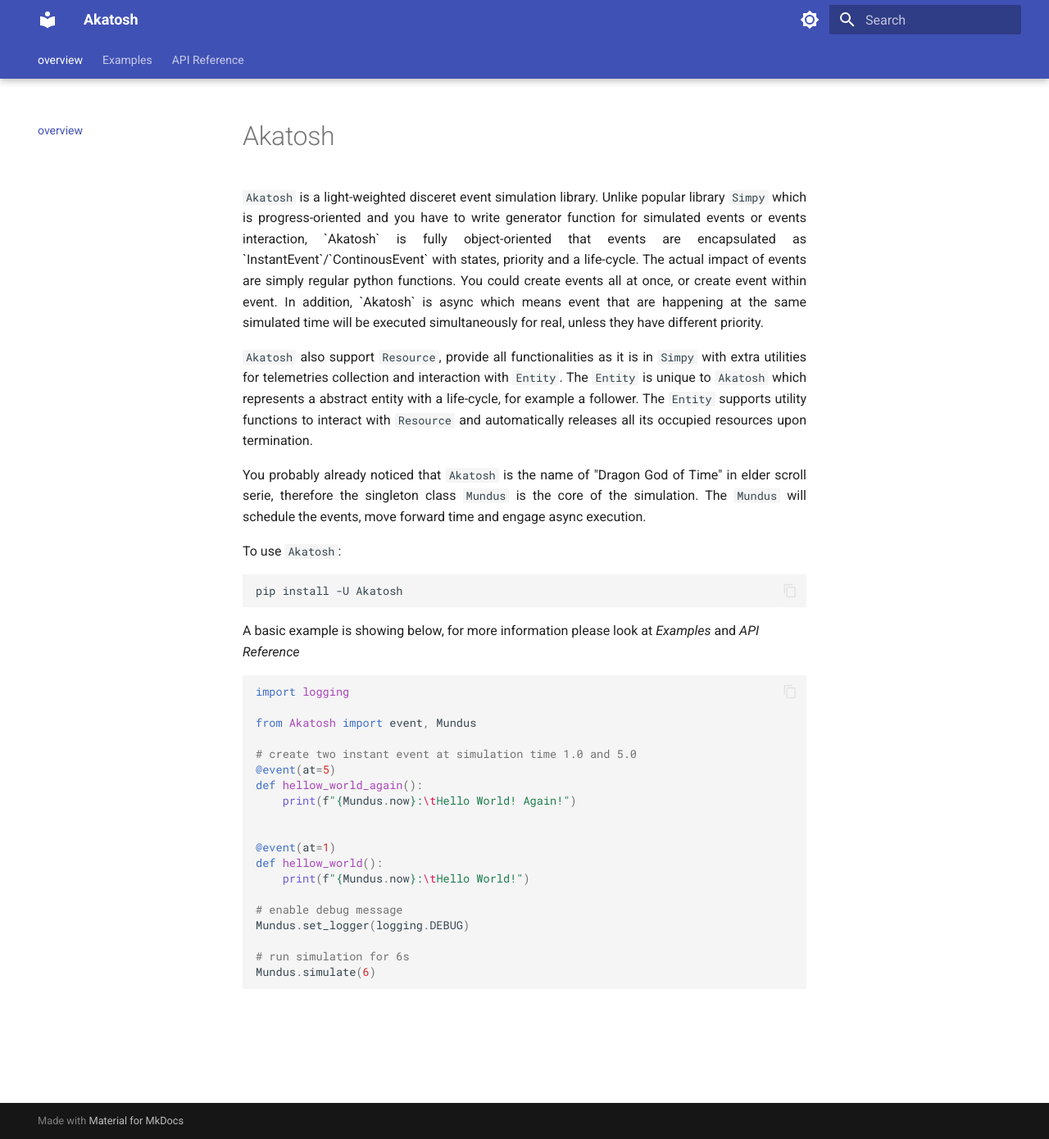
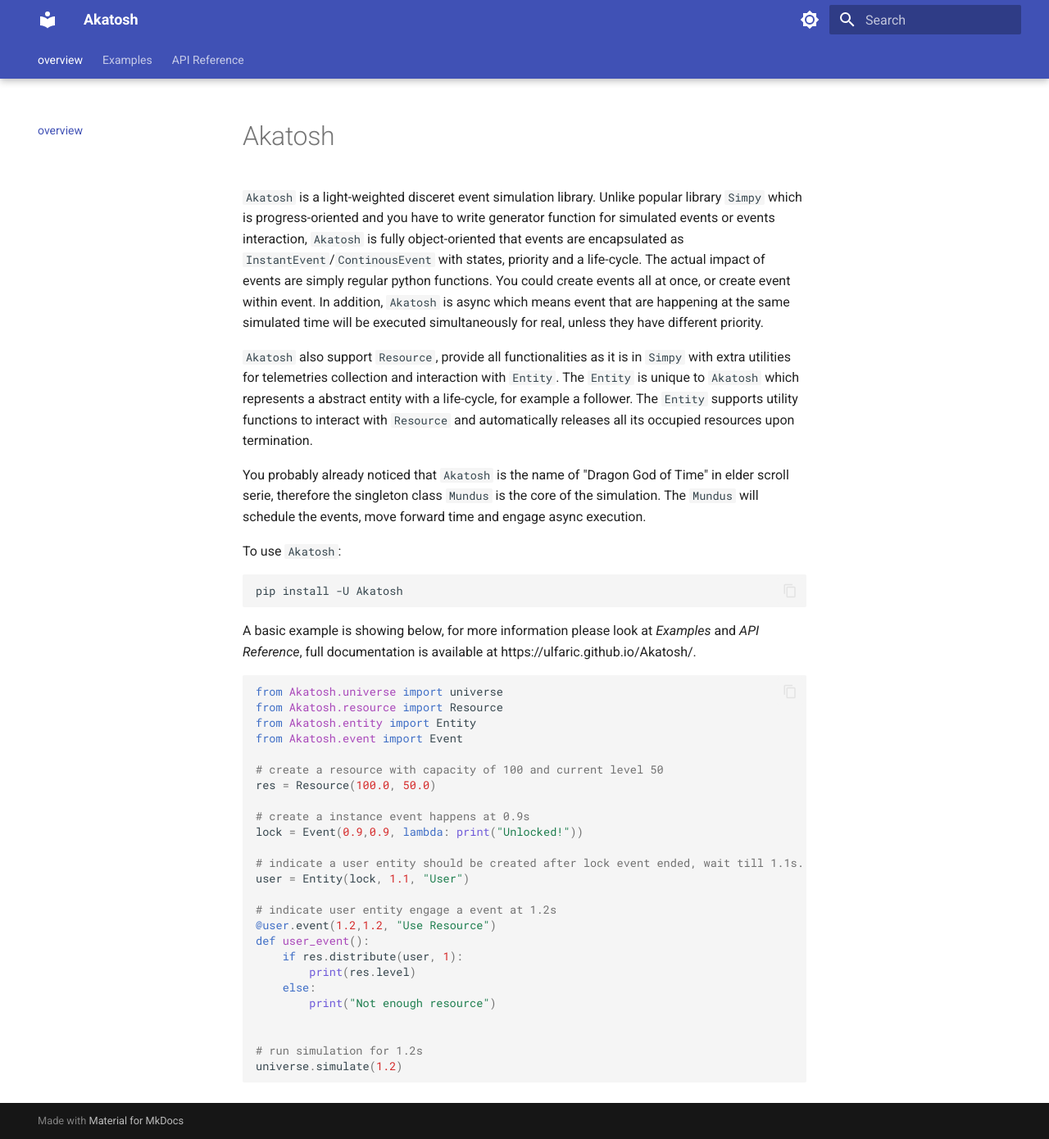
Before and after one commit to ulfaric/Akatosh, an MkDocs documentation site: the page built from docs/index.md, in a window 1280 px wide and 1390 px high. Shown: the whole window at 82% size. Built offline with MkDocs 1.6.1 and Material for MkDocs 9.7.7, drawn with Linux system fonts in a browser that asks for light colours.

Commit message:
updated docs

````diff
--- a/docs/index.md
+++ b/docs/index.md
@@ -1,42 +1,43 @@
-#Akatosh
+# Akatosh
 
-<p style="text-align: justify;">
-<code>Akatosh</code> is a light-weighted disceret event simulation library. Unlike popular library <code>Simpy</code> which is progress-oriented and you have to write generator function for simulated events or events interaction, `Akatosh` is fully object-oriented that events are encapsulated as `InstantEvent`/`ContinousEvent` with states, priority and a life-cycle. The actual impact of events are simply regular python functions. You could create events all at once, or create event within event. In addition, `Akatosh` is async which means event that are happening at the same simulated time will be executed simultaneously for real, unless they have different priority.
-</p>
+`Akatosh` is a light-weighted disceret event simulation library. Unlike popular library `Simpy` which is progress-oriented and you have to write generator function for simulated events or events interaction, `Akatosh` is fully object-oriented that events are encapsulated as `InstantEvent`/`ContinousEvent` with states, priority and a life-cycle. The actual impact of events are simply regular python functions. You could create events all at once, or create event within event. In addition, `Akatosh` is async which means event that are happening at the same simulated time will be executed simultaneously for real, unless they have different priority.
 
-<p style="text-align: justify;">
-<code>Akatosh</code> also support <code>Resource</code>, provide all functionalities as it is in <code>Simpy</code> with extra utilities for telemetries collection and interaction with <code>Entity</code>. The <code>Entity</code> is unique to <code>Akatosh</code> which represents a abstract entity with a life-cycle, for example a follower. The <code>Entity</code> supports utility functions to interact with <code>Resource</code> and automatically releases all its occupied resources upon termination.
-</p>
+`Akatosh` also support `Resource`, provide all functionalities as it is in `Simpy` with extra utilities for telemetries collection and interaction with `Entity`. The `Entity` is unique to `Akatosh` which represents a abstract entity with a life-cycle, for example a follower. The `Entity` supports utility functions to interact with `Resource` and automatically releases all its occupied resources upon termination.
 
-<p style="text-align: justify;">
-You probably already noticed that <code>Akatosh</code> is the name of "Dragon God of Time" in elder scroll serie, therefore the singleton class <code>Mundus</code> is the core of the simulation. The <code>Mundus</code> will schedule the events, move forward time and engage async execution.
-</p>
+You probably already noticed that `Akatosh` is the name of "Dragon God of Time" in elder scroll serie, therefore the singleton class `Mundus` is the core of the simulation. The `Mundus` will schedule the events, move forward time and engage async execution.
 
 To use `Akatosh`:
-```
+
+```bash
 pip install -U Akatosh
 ```
 
-A basic example is showing below, for more information please look at *Examples* and *API Reference*
+A basic example is showing below, for more information please look at *Examples* and *API Reference*, full documentation is available at https://ulfaric.github.io/Akatosh/.
 
 ```py
-import logging
+from Akatosh.universe import universe
+from Akatosh.resource import Resource
+from Akatosh.entity import Entity
+from Akatosh.event import Event
 
-from Akatosh import event, Mundus
+# create a resource with capacity of 100 and current level 50
+res = Resource(100.0, 50.0)
 
-# create two instant event at simulation time 1.0 and 5.0
-@event(at=5)
-def hellow_world_again():
-    print(f"{Mundus.now}:\tHello World! Again!")
+# create a instance event happens at 0.9s
+lock = Event(0.9,0.9, lambda: print("Unlocked!"))
+
+# indicate a user entity should be created after lock event ended, wait till 1.1s.
+user = Entity(lock, 1.1, "User")
+
+# indicate user entity engage a event at 1.2s
+@user.event(1.2,1.2, "Use Resource")
+def user_event():
+    if res.distribute(user, 1):
+        print(res.level)
+    else:
+        print("Not enough resource")
 
 
-@event(at=1)
-def hellow_world():
-    print(f"{Mundus.now}:\tHello World!")
-
-# enable debug message
-Mundus.set_logger(logging.DEBUG)
-
-# run simulation for 6s
-Mundus.simulate(6)
+# run simulation for 1.2s
+universe.simulate(1.2)
 ```
````
Also changed, not shown: docs/api/continuous_event.md (deleted, +0 -1 lines), docs/api/entity_list.md (deleted, +0 -1 lines), docs/api/instant_event.md (deleted, +0 -1 lines), docs/api/universe.md (+1 -1 lines).
